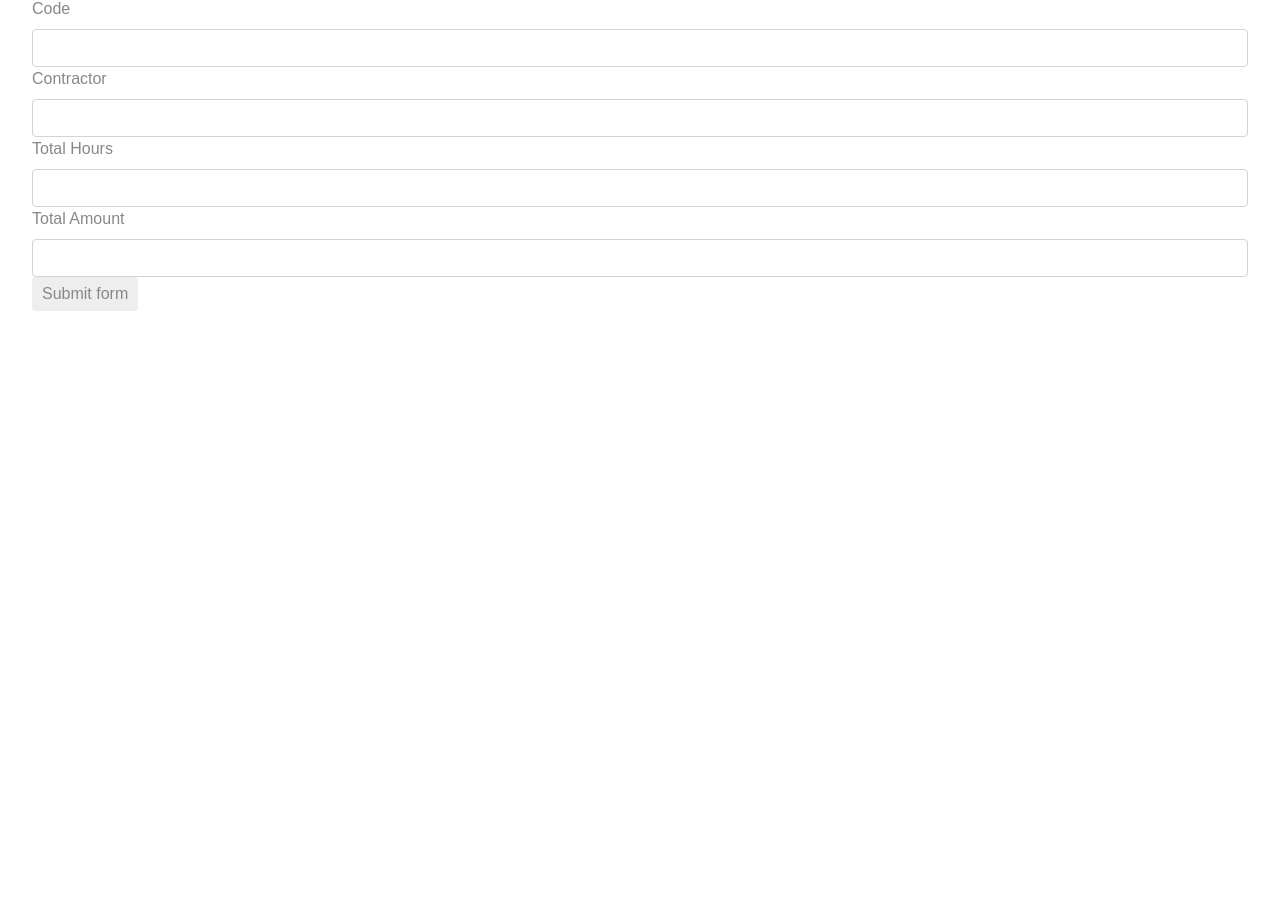
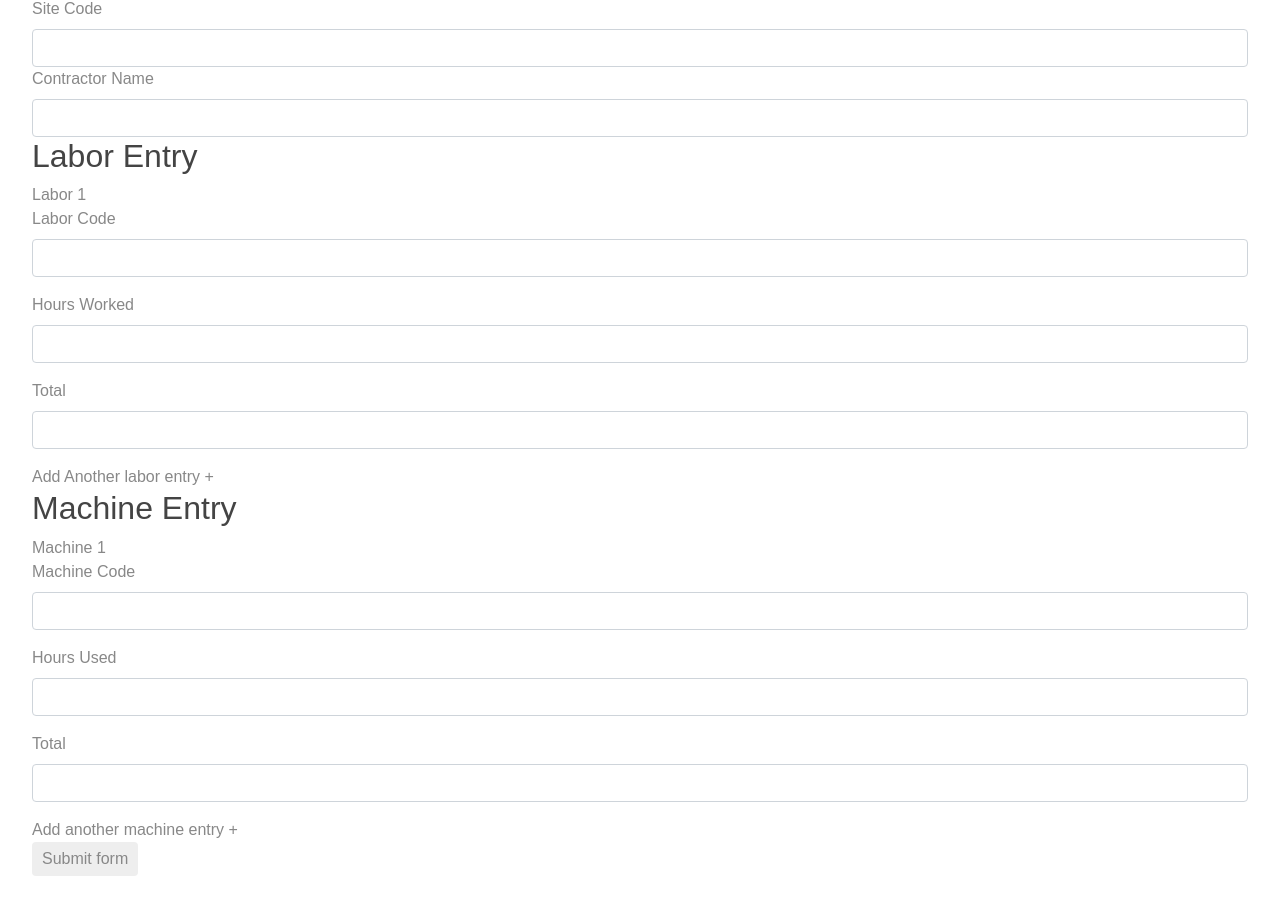
Before and after one commit to rkodi/DisasterMain, an Angular app in the folder Disaster/: page /contractor/submit in a window 1280 px wide. Shown: the part 294-1202 px from the top of the page. Before the commit the page ends 800 px from the top, so only its background shows below. Built offline with nearby package versions, Linux system fonts and the light colour scheme.

Commit message:
Changed form to allow labor and machine entry

```diff
--- a/Disaster/src/app/app-routing.module.ts
+++ b/Disaster/src/app/app-routing.module.ts
@@ -23,7 +23,7 @@ const routes: Routes = [
   { path: 'list/create', component: CreateNewJobCodeComponent },
   { path: '', redirectTo: '/list', pathMatch: 'full' },
   {path:'machines', component: MachinesComponent},
-  {path:'add', component: AddComponent},
+  {path:'machines/add', component: AddComponent},
   {path:'edit/:id', component: EditComponent}
 ]
 
--- a/Disaster/src/app/app.component.html
+++ b/Disaster/src/app/app.component.html
@@ -1,13 +1,8 @@
 <h2>app component</h2>
 <!--The content below is only a placeholder and can be replaced.-->
 <div>
-  <h2>
-    Disaster Recovery Application: Timecard Submission
-  </h2>
-
 <nav class="navbar navbar-fixed-top navbar-dark bg-inverse">
         <div class="container">
-            <a class="navbar-brand">Angular Router</a>
             <ul class="nav navbar-nav" routerLinkActive="active">
                 <li class="nav-item"><a class="nav-link" routerLink="admin">admin</a></li>
                 <li class="nav-item"><a class="nav-link" routerLink="contractor">contractor</a></li>
--- a/Disaster/src/app/contractor-tc-submit/contractor-tc-submit.component.html
+++ b/Disaster/src/app/contractor-tc-submit/contractor-tc-submit.component.html
@@ -1,22 +1,77 @@
+<h2>Timesheet Submission</h2>
 <form [formGroup]="timecardForm" (ngSubmit)="onSubmit()">
     <div>
-      <label>Code</label>
-      <input type="text" formControlName="code" class="form-control">
+      <label>Site Code</label>
+      <input type="text" formControlName="sitecode" class="form-control">
     </div>
 
     <div>
-      <label>Contractor</label>
+      <label>Contractor Name</label>
       <input type="text" formControlName="contractor" class="form-control">
     </div>
 
-    <div>
-      <label>Total Hours</label>
-      <input type="number" formControlName="totalHours" class="form-control">
-    </div>
+    <h2>Labor Entry</h2>
+    <div formArrayName="labors">
+        <div *ngFor="let labor of timecardForm.controls.labors.controls; let i=index" class="panel panel-default">
+          <div class="panel-heading">
+            <span>Labor {{i + 1}}</span>
+            <span class="glyphicon glyphicon-remove pull-right" *ngIf="timecardForm.controls.labors.controls.length > 1" (click)="removeAddress(i)"></span>
+          </div>
+          <div class="panel-body" [formGroupName]="i">
+            <div class="form-group col-xs-6">
+              <label>Labor Code</label>
+              <input type="text" class="form-control" formControlName="laborCode">
+              <!-- <small [hidden]="timecardForm.controls.machines.controls[i].controls.machineCode.valid" class="text-danger">
+                  Street is required
+              </small> -->
+            </div>
+            <div class="form-group col-xs-6">
+              <label>Hours Worked</label>
+              <input type="text" class="form-control" formControlName="hoursWorked">
+            </div>
+            <div class="form-group col-xs-6">
+                <label>Total</label>
+                <input type="text" class="form-control" formControlName="total">
+              </div>
+          </div>
+        </div>
+      </div>
+      <div class="margin-20">
+          <a (click)="addLabor()" style="cursor: default">
+            Add Another labor entry +
+          </a>
+        </div>
+    <h2>Machine Entry</h2>
+    <div formArrayName="machines">
+        <div *ngFor="let machine of timecardForm.controls.machines.controls; let i=index" class="panel panel-default">
+          <div class="panel-heading">
+            <span>Machine {{i + 1}}</span>
+            <span class="glyphicon glyphicon-remove pull-right" *ngIf="timecardForm.controls.machines.controls.length > 1" (click)="removeAddress(i)"></span>
+          </div>
+          <div class="panel-body" [formGroupName]="i">
+            <div class="form-group col-xs-6">
+              <label>Machine Code</label>
+              <input type="text" class="form-control" formControlName="machineCode">
+              <!-- <small [hidden]="timecardForm.controls.machines.controls[i].controls.machineCode.valid" class="text-danger">
+                  Street is required
+              </small> -->
+            </div>
+            <div class="form-group col-xs-6">
+              <label>Hours Used</label>
+              <input type="text" class="form-control" formControlName="hoursUsed">
+            </div>
+            <div class="form-group col-xs-6">
+                <label>Total</label>
+                <input type="text" class="form-control" formControlName="total">
+              </div>
+          </div>
+        </div>
+      </div>
 
-    <div>
-      <label>Total Amount</label>
-      <input type="number" formControlName="totalAmount" class="form-control">
-    </div>
+      <div class="margin-20">
+          <a (click)="addMachine()" style="cursor: default">
+            Add another machine entry +
+          </a>
+        </div>
     <button type="submit">Submit form</button>
   </form>
--- a/Disaster/src/app/contractor-tc-submit/contractor-tc-submit.component.ts
+++ b/Disaster/src/app/contractor-tc-submit/contractor-tc-submit.component.ts
@@ -3,6 +3,8 @@ import { Component, OnInit } from '@angular/core';
 import {TimecardService} from '../timecard.service';
 import {FormBuilder, FormGroup, FormArray, Validators} from '@angular/forms';
 import { Router} from '@angular/router';
+import { Timecard } from '../Timecard';
+
 
 @Component({
   selector: 'app-contractor-tc-submit',
@@ -11,23 +13,77 @@ import { Router} from '@angular/router';
 })
 export class ContractorTcSubmitComponent implements OnInit {
   public timecardForm: FormGroup;
+  public time:number=0
+  public total:number=0
+  //public machineForm: FormGroup;
   //model= new Timecard('code','contractor',3,4,false);
+
   errorMsg="";
 
   constructor(private fb: FormBuilder, private _TimecardService: TimecardService,private router:Router) { }
 
   ngOnInit() {
     this.timecardForm = this.fb.group({
-      code:['',[Validators.required,Validators.minLength(3)]],
+      sitecode:['',[Validators.required,Validators.minLength(3)]],
       contractor:[""],
       totalHours:[""],
       totalAmount:[],
-      approved:[false]
+      approved:[false],
+      machines:this.fb.array([this.initMachine()]),
+      labors:this.fb.array([this.initLabor()])
     })
+  }
 
-  }
+  initMachine() {
+    return this.fb.group({
+        machineCode:[],
+        hoursUsed:[],
+        total:[]
+    });
+}
+
+initLabor() {
+  return this.fb.group({
+      laborCode:[],
+      hoursWorked:[],
+      total:[]
+  });
+}
+
+addLabor() {
+  const control = <FormArray>this.timecardForm.controls['labors'];
+  control.push(this.initLabor());
+}
+
+addMachine() {
+  const control = <FormArray>this.timecardForm.controls['machines'];
+  control.push(this.initMachine());
+}
+
   onSubmit(){
-    this._TimecardService.createTimecard(this.timecardForm.value).subscribe()
+    console.log(this.timecardForm.value)
+    var sCode=this.timecardForm.value.sitecode
+    var contractor =this.timecardForm.value.contractor
+
+    console.log(this.time)
+    var machineControl = this.timecardForm.get('machines') as FormArray;
+    var laborControl = this.timecardForm.get('labors') as FormArray;
+
+    for(var i = 0; i<laborControl.length;i++){
+      console.log(laborControl.at(i).value.hoursUsed)
+      this.time =  this.time + Number(laborControl.at(i).value.hoursWorked)
+      this.total = this.total + Number(laborControl.at(i).value.total)
+    }
+    for(var i = 0; i<machineControl.length;i++){
+      console.log(machineControl.at(i).value.hoursUsed)
+      //this.time =  this.time + Number(machineControl.at(i).value.hoursUsed)
+      this.total = this.total + Number(machineControl.at(i).value.total)
+    }
+    console.log(this.total)
+    var timecard= new Timecard(sCode,contractor,this.time,this.total,this.timecardForm.value.approved)
+    console.log(timecard)
+
+    this._TimecardService.createTimecard(timecard).subscribe()
     setTimeout(() => this.router.navigate(['contractor']),5);
 
   }
```
